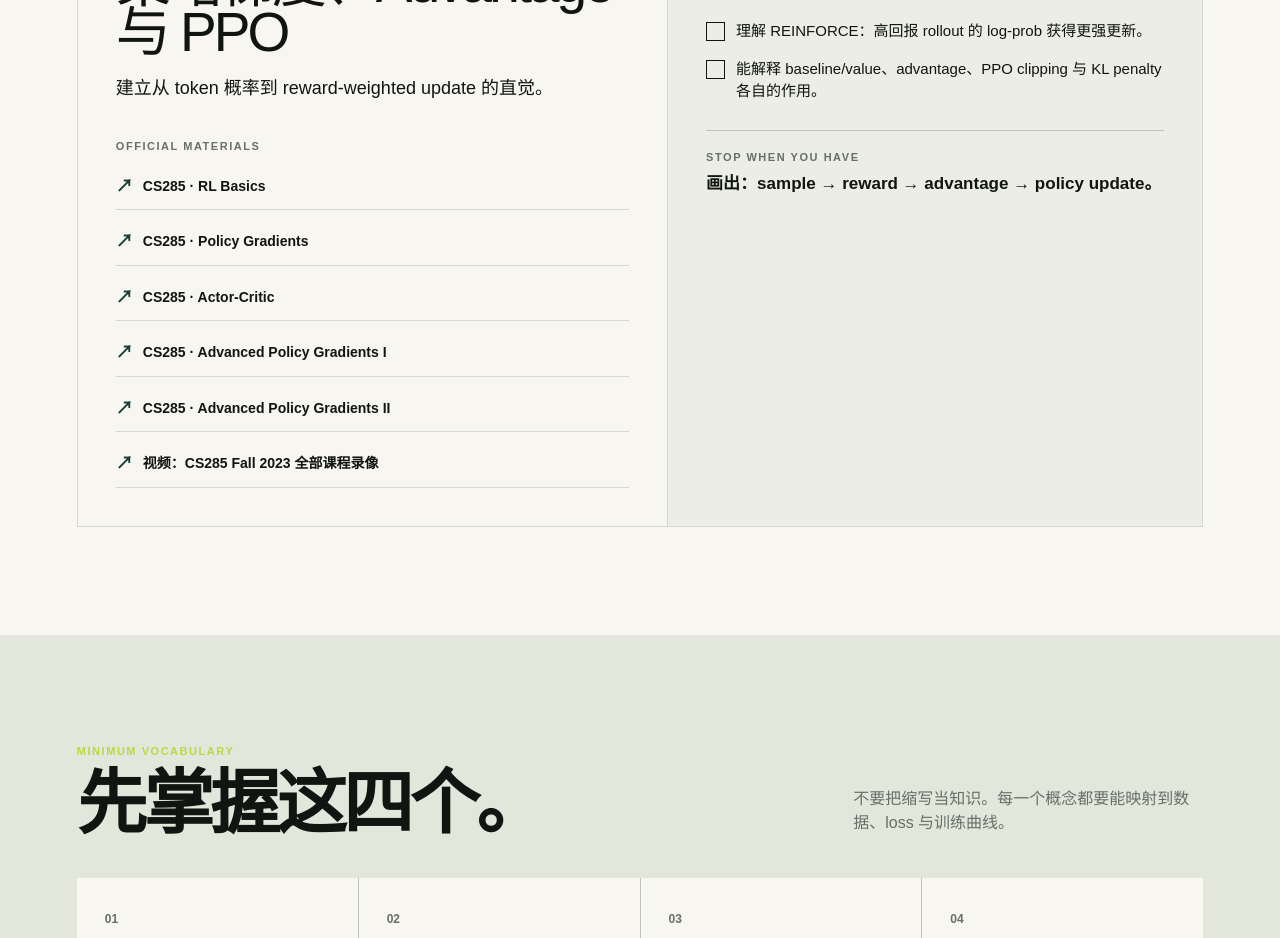
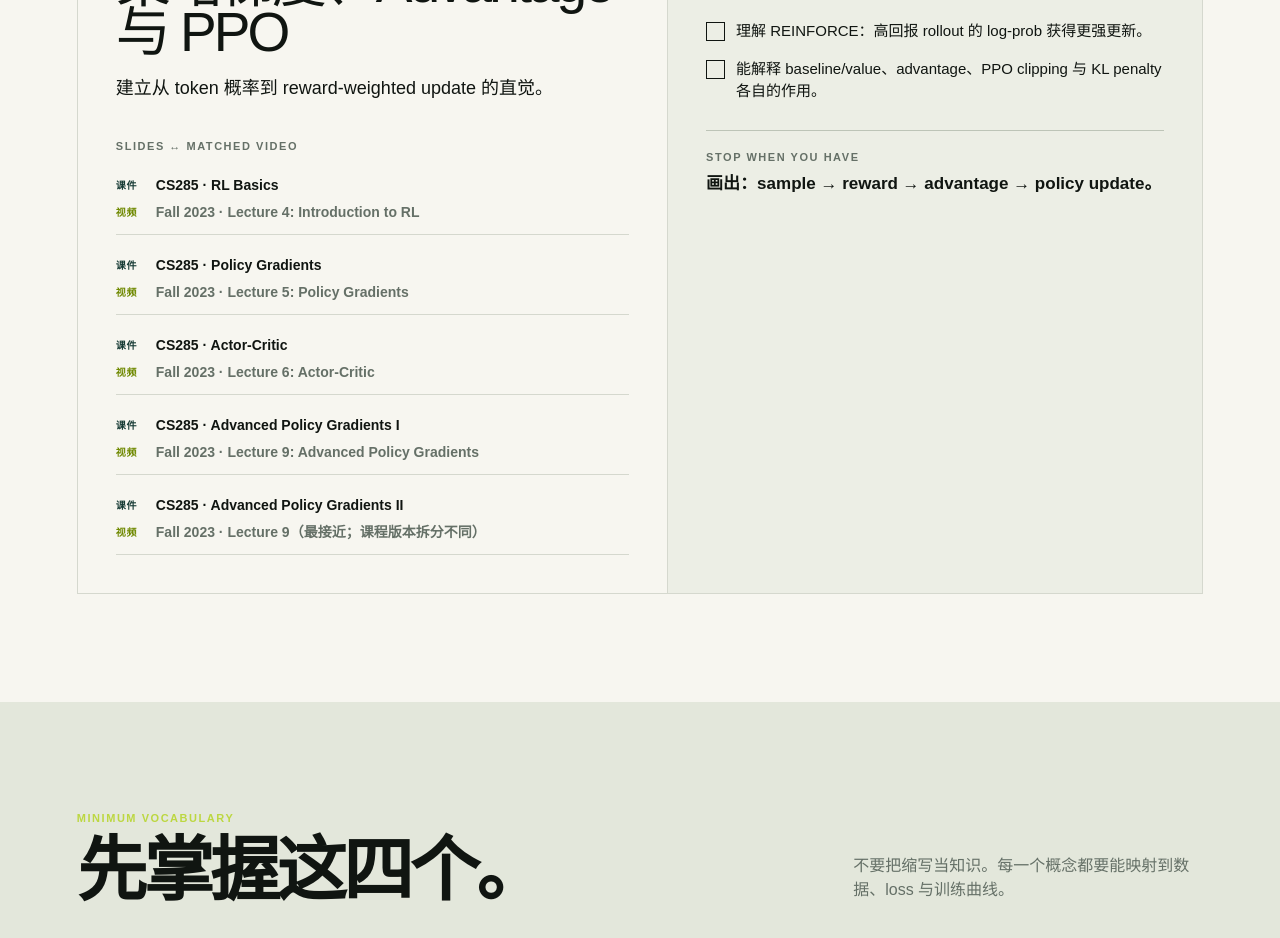
Before and after one commit to Hugh0120/llm-rl-study-hub, a Next.js app: page / in a window 1280 px wide. Shown: the part 1240-2178 px from the top of the page. Built offline with nearby package versions, Linux system fonts and the light colour scheme.

Commit message:
Map slides to lecture videos

```diff
--- a/app/StudyHub.tsx
+++ b/app/StudyHub.tsx
@@ -2,7 +2,7 @@
 
 import { useEffect, useMemo, useState } from "react";
 
-type Resource = { label: string; href: string; note?: string };
+type Resource = { label: string; href: string; videoLabel?: string; videoHref?: string };
 type Week = {
   number: string;
   eyebrow: string;
@@ -22,12 +22,11 @@ const weeks: Week[] = [
     outcome: "建立从 token 概率到 reward-weighted update 的直觉。",
     hours: "12–15h",
     resources: [
-      { label: "CS285 · RL Basics", href: "https://rail.eecs.berkeley.edu/deeprlcourse/static/slides/lec-4.pdf" },
-      { label: "CS285 · Policy Gradients", href: "https://rail.eecs.berkeley.edu/deeprlcourse/static/slides/lec-5.pdf" },
-      { label: "CS285 · Actor-Critic", href: "https://rail.eecs.berkeley.edu/deeprlcourse/static/slides/lec-6.pdf" },
-      { label: "CS285 · Advanced Policy Gradients I", href: "https://rail.eecs.berkeley.edu/deeprlcourse/static/slides/lec-9.pdf" },
-      { label: "CS285 · Advanced Policy Gradients II", href: "https://rail.eecs.berkeley.edu/deeprlcourse/static/slides/lec-10.pdf" },
-      { label: "视频：CS285 Fall 2023 全部课程录像", href: "https://www.youtube.com/playlist?list=PL_iWQOsE6TfVYGEGiAOMaOzzv41Jfm_Ps" },
+      { label: "CS285 · RL Basics", href: "https://rail.eecs.berkeley.edu/deeprlcourse/static/slides/lec-4.pdf", videoLabel: "Fall 2023 · Lecture 4: Introduction to RL", videoHref: "https://www.youtube.com/playlist?list=PL_iWQOsE6TfVYGEGiAOMaOzzv41Jfm_Ps&index=4" },
+      { label: "CS285 · Policy Gradients", href: "https://rail.eecs.berkeley.edu/deeprlcourse/static/slides/lec-5.pdf", videoLabel: "Fall 2023 · Lecture 5: Policy Gradients", videoHref: "https://www.youtube.com/playlist?list=PL_iWQOsE6TfVYGEGiAOMaOzzv41Jfm_Ps&index=5" },
+      { label: "CS285 · Actor-Critic", href: "https://rail.eecs.berkeley.edu/deeprlcourse/static/slides/lec-6.pdf", videoLabel: "Fall 2023 · Lecture 6: Actor-Critic", videoHref: "https://www.youtube.com/playlist?list=PL_iWQOsE6TfVYGEGiAOMaOzzv41Jfm_Ps&index=6" },
+      { label: "CS285 · Advanced Policy Gradients I", href: "https://rail.eecs.berkeley.edu/deeprlcourse/static/slides/lec-9.pdf", videoLabel: "Fall 2023 · Lecture 9: Advanced Policy Gradients", videoHref: "https://www.youtube.com/playlist?list=PL_iWQOsE6TfVYGEGiAOMaOzzv41Jfm_Ps&index=9" },
+      { label: "CS285 · Advanced Policy Gradients II", href: "https://rail.eecs.berkeley.edu/deeprlcourse/static/slides/lec-10.pdf", videoLabel: "Fall 2023 · Lecture 9（最接近；课程版本拆分不同）", videoHref: "https://www.youtube.com/playlist?list=PL_iWQOsE6TfVYGEGiAOMaOzzv41Jfm_Ps&index=9" },
     ],
     checklist: [
       "把 prompt + 已生成 token 映射为 state，把下一个 token 映射为 action。",
@@ -43,12 +42,11 @@ const weeks: Week[] = [
     outcome: "理解偏好奖励与结果验证器分别如何驱动训练。",
     hours: "12–15h",
     resources: [
-      { label: "CS224R · Reward Learning", href: "https://cs224r.stanford.edu/spring_2025/slides/08_cs224r_reward_learning_2025.pdf" },
-      { label: "CS224R · RLHF / Preference Optimization", href: "https://cs224r.stanford.edu/spring_2025/slides/09_cs224r-2025-rlhf.pdf" },
-      { label: "CS224R · RL for Reasoning", href: "https://cs224r.stanford.edu/spring_2025/slides/10_cs224r-rl_for_reasoning_lecture.pdf" },
-      { label: "CS285 · LLM RL", href: "https://rail.eecs.berkeley.edu/deeprlcourse/static/slides/lec-14.pdf" },
+      { label: "CS224R · Reward Learning", href: "https://cs224r.stanford.edu/spring_2025/slides/08_cs224r_reward_learning_2025.pdf", videoLabel: "Spring 2025 · Lecture 8: Reward Learning", videoHref: "https://www.youtube.com/playlist?list=PLoROMvodv4rPwxE0ONYRa_itZFdaKCylL&index=8" },
+      { label: "CS224R · RLHF / Preference Optimization", href: "https://cs224r.stanford.edu/spring_2025/slides/09_cs224r-2025-rlhf.pdf", videoLabel: "Spring 2025 · Lecture 9: RL for LLMs — Preference Optimization", videoHref: "https://www.youtube.com/playlist?list=PLoROMvodv4rPwxE0ONYRa_itZFdaKCylL&index=9" },
+      { label: "CS224R · RL for Reasoning", href: "https://cs224r.stanford.edu/spring_2025/slides/10_cs224r-rl_for_reasoning_lecture.pdf", videoLabel: "Spring 2025 · Lecture 10: RL for LLMs — Reasoning", videoHref: "https://www.youtube.com/playlist?list=PLoROMvodv4rPwxE0ONYRa_itZFdaKCylL&index=10" },
+      { label: "CS285 · LLM RL", href: "https://rail.eecs.berkeley.edu/deeprlcourse/static/slides/lec-14.pdf", videoLabel: "替代录像：CS224R L9/L10（CS285 同版录像未公开）", videoHref: "https://www.youtube.com/playlist?list=PLoROMvodv4rPwxE0ONYRa_itZFdaKCylL&index=9" },
       { label: "CS285 · Homework 4（先读第 1–3 节）", href: "https://rail.eecs.berkeley.edu/deeprlcourse/static/homeworks/hw4.pdf" },
-      { label: "视频：LLM Agents Lecture 2 · Learning to reason", href: "https://www.youtube.com/live/_MNlLhU33H0" },
     ],
     checklist: [
       "区分 SFT、DPO、RLHF + PPO、GRPO 的训练信号和采样成本。",
@@ -66,8 +64,7 @@ const weeks: Week[] = [
     resources: [
       { label: "CS285 · Homework 4（读第 4–8 节）", href: "https://rail.eecs.berkeley.edu/deeprlcourse/static/homeworks/hw4.pdf" },
       { label: "官方 starter code", href: "https://github.com/berkeleydeeprlcourse/homework_spring2026" },
-      { label: "CS285 · LLM RL 回看", href: "https://rail.eecs.berkeley.edu/deeprlcourse/static/slides/lec-14.pdf" },
-      { label: "视频：CS285 Fall 2023 录像列表（按 Lecture 14 查找 LLM RL）", href: "https://www.youtube.com/playlist?list=PL_iWQOsE6TfVYGEGiAOMaOzzv41Jfm_Ps" },
+      { label: "CS285 · LLM RL 回看", href: "https://rail.eecs.berkeley.edu/deeprlcourse/static/slides/lec-14.pdf", videoLabel: "替代录像：CS224R L9 · Preference Optimization", videoHref: "https://www.youtube.com/playlist?list=PLoROMvodv4rPwxE0ONYRa_itZFdaKCylL&index=9" },
     ],
     checklist: [
       "先跑最小 smoke test，确认 tokenizer、rollout、reward 与日志闭环。",
@@ -148,7 +145,7 @@ export function StudyHub() {
         <div className="section-heading"><div><p className="kicker">THE ROUTE</p><h2>四周，只保留<br />真正需要的内容。</h2></div><p>点击周卡切换内容。每份资料都跳转至课程官网，而非本地副本。</p></div>
         <div className="week-tabs" role="tablist" aria-label="学习周次">{weeks.map((item, index) => <button key={item.number} role="tab" aria-selected={active === index} className={active === index ? "active" : ""} onClick={() => setActive(index)}><span>{item.number}</span>{item.eyebrow}</button>)}</div>
         <article className="week-panel">
-          <div className="week-main"><p className="kicker">WEEK {week.number} · {week.hours}</p><h3>{week.title}</h3><p className="outcome">{week.outcome}</p><div className="resources"><p className="label">OFFICIAL MATERIALS</p>{week.resources.map((resource) => <a key={resource.href} href={resource.href} target="_blank" rel="noreferrer" className="resource-link"><span>↗</span>{resource.label}</a>)}</div></div>
+          <div className="week-main"><p className="kicker">WEEK {week.number} · {week.hours}</p><h3>{week.title}</h3><p className="outcome">{week.outcome}</p><div className="resources"><p className="label">SLIDES ↔ MATCHED VIDEO</p>{week.resources.map((resource) => <div className="resource-pair" key={resource.href}><a href={resource.href} target="_blank" rel="noreferrer" className="resource-link"><span>课件</span>{resource.label}</a>{resource.videoHref && <a href={resource.videoHref} target="_blank" rel="noreferrer" className="video-link"><span>视频</span>{resource.videoLabel}</a>}</div>)}</div></div>
           <div className="week-work"><p className="label">THIS WEEK, DO THIS</p><ul>{week.checklist.map((task, index) => { const key = `${active}-${index}`; return <li key={key}><button className={done[key] ? "check done" : "check"} aria-label={`标记任务 ${index + 1} 完成`} onClick={() => toggle(key)}>{done[key] ? "✓" : ""}</button><span>{task}</span></li>; })}</ul><div className="deliverable"><p className="label">STOP WHEN YOU HAVE</p><strong>{week.deliverable}</strong></div></div>
         </article>
       </section>
--- a/app/globals.css
+++ b/app/globals.css
@@ -19,7 +19,7 @@ h1 { font-size:clamp(64px,10vw,136px); line-height:.84; margin:18px 0 30px; font
 .progress-card { position:absolute; right:clamp(24px,6vw,92px); bottom:48px; width:min(330px,calc(100vw - 48px)); padding:19px; background:var(--paper); color:var(--ink); }.progress-card strong{font-size:48px;letter-spacing:-.08em;line-height:1}.progress-card>div:first-child{display:flex;align-items:end;justify-content:space-between}.progress-card .label{color:var(--deep)}.progress-card p:last-child{font-size:12px;margin:11px 0 0;color:var(--muted)}.bar{height:5px;background:#dce2d5;margin-top:14px}.bar span{display:block;height:100%;background:var(--deep);transition:width .25s ease}
 .section{padding:108px clamp(24px,6vw,92px)}.section-heading{display:flex;align-items:end;justify-content:space-between;gap:40px;margin-bottom:42px}.section-heading h2,.finish h2{font-size:clamp(42px,5.5vw,78px);line-height:.91;margin:13px 0 0;font-weight:850}.section-heading>p{max-width:350px;margin:0;color:var(--muted);line-height:1.55}
 .week-tabs{display:grid;grid-template-columns:repeat(4,1fr);border-top:1px solid var(--line);border-bottom:1px solid var(--line)}.week-tabs button{background:none;border:0;border-right:1px solid var(--line);padding:18px 12px;text-align:left;cursor:pointer;font-size:13px;font-weight:700;color:var(--muted)}.week-tabs button:last-child{border-right:0}.week-tabs button span{display:block;font-size:22px;color:var(--ink);letter-spacing:-.06em;margin-bottom:4px}.week-tabs button.active{background:var(--deep);color:var(--paper)}.week-tabs button.active span{color:var(--acid)}
-.week-panel{display:grid;grid-template-columns:1.05fr .95fr;border:1px solid var(--line);border-top:0}.week-main,.week-work{padding:38px}.week-main{border-right:1px solid var(--line)}.week-main h3{font-size:clamp(37px,4.3vw,62px);line-height:.9;margin:17px 0}.outcome{font-size:18px;line-height:1.45;max-width:520px}.resources{margin-top:37px;display:grid;gap:9px}.resource-link{font-weight:700;font-size:14px;border-bottom:1px solid var(--line);padding:10px 0;display:flex;gap:10px;align-items:center}.resource-link span{color:var(--deep);font-size:17px}.resource-link:hover{color:var(--deep)}.week-work{background:#eceee5}.week-work ul{list-style:none;padding:0;margin:19px 0 28px;display:grid;gap:16px}.week-work li{display:flex;align-items:flex-start;gap:11px;line-height:1.45;font-size:15px}.check{height:19px;width:19px;min-width:19px;border:1px solid var(--ink);background:none;cursor:pointer;margin-top:2px}.check.done{background:var(--deep);color:var(--acid);font-weight:800}.deliverable{border-top:1px solid #bdc4b7;padding-top:18px}.deliverable strong{font-size:17px;line-height:1.35;display:block;margin-top:8px}
+.week-panel{display:grid;grid-template-columns:1.05fr .95fr;border:1px solid var(--line);border-top:0}.week-main,.week-work{padding:38px}.week-main{border-right:1px solid var(--line)}.week-main h3{font-size:clamp(37px,4.3vw,62px);line-height:.9;margin:17px 0}.outcome{font-size:18px;line-height:1.45;max-width:520px}.resources{margin-top:37px;display:grid;gap:9px}.resource-pair{border-bottom:1px solid var(--line);padding:8px 0}.resource-link,.video-link{font-weight:700;font-size:14px;display:flex;gap:10px;align-items:center;padding:3px 0}.resource-link span,.video-link span{font-size:10px;letter-spacing:.06em;min-width:30px}.resource-link span{color:var(--deep)}.video-link{color:var(--muted);font-weight:600}.video-link span{color:#6f8900}.resource-link:hover,.video-link:hover{color:var(--deep)}.week-work{background:#eceee5}.week-work ul{list-style:none;padding:0;margin:19px 0 28px;display:grid;gap:16px}.week-work li{display:flex;align-items:flex-start;gap:11px;line-height:1.45;font-size:15px}.check{height:19px;width:19px;min-width:19px;border:1px solid var(--ink);background:none;cursor:pointer;margin-top:2px}.check.done{background:var(--deep);color:var(--acid);font-weight:800}.deliverable{border-top:1px solid #bdc4b7;padding-top:18px}.deliverable strong{font-size:17px;line-height:1.35;display:block;margin-top:8px}
 .glossary{background:#e3e7db}.concept-grid{display:grid;grid-template-columns:repeat(4,1fr);gap:1px;background:#bfc6b6}.concept{background:var(--paper);padding:28px;min-height:230px}.concept span{font-weight:800;color:var(--muted);font-size:12px}.concept h3{font-size:32px;margin:54px 0 9px}.concept p{line-height:1.5;color:var(--muted);margin:0}.finish{padding:130px clamp(24px,16vw,260px);background:var(--deep);color:var(--paper)}.finish h2{color:var(--acid)}.finish>p:not(.kicker){line-height:1.6;max-width:540px;color:#dae5d8;margin:30px 0}.finish .primary{margin-top:4px}footer{display:flex;justify-content:space-between;gap:20px;padding:19px clamp(24px,6vw,92px);font-size:11px;font-weight:700;letter-spacing:.06em;color:var(--muted)}
 @media(max-width:760px){.hero{min-height:600px}.hero-inner{padding-top:88px}.progress-card{position:relative;right:auto;bottom:auto;margin-top:50px}.section-heading{display:block}.section-heading>p{margin-top:22px}.week-tabs{grid-template-columns:repeat(2,1fr)}.week-tabs button:nth-child(2){border-right:0}.week-tabs button:nth-child(-n+2){border-bottom:1px solid var(--line)}.week-panel{grid-template-columns:1fr}.week-main{border-right:0;border-bottom:1px solid var(--line)}.concept-grid{grid-template-columns:1fr 1fr}.finish{padding:84px 24px}footer{display:block;line-height:1.7}}
 @media(max-width:460px){h1{font-size:62px}.concept-grid{grid-template-columns:1fr}.week-main,.week-work{padding:27px 22px}.nav a{display:none}}
```
Also changed, not shown: 1 other file (tests, documents, lock files or other folders).
